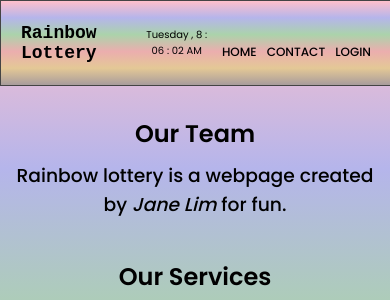
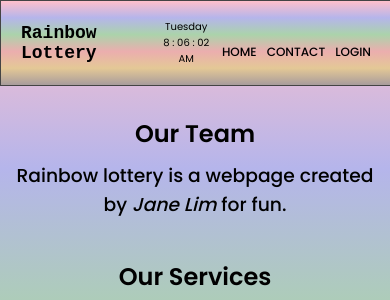
Before and after one commit to Janeleq/Rainbow-Lottery, a Flask app: page /about in a window 390 px wide. Shown: the top 300 px of the page. Run offline with Flask 2, Linux system fonts and the light colour scheme.

Commit message:
Home Changes

```diff
--- a/static/css/about.css
+++ b/static/css/about.css
@@ -162,6 +162,7 @@ h3 {
 @media screen and (max-width: 425px) {
     header h1 {
         font-size: 18px;
+        margin-right: 0;
     }
 
     header ul{
--- a/templates/about.html
+++ b/templates/about.html
@@ -14,8 +14,7 @@
   <header>
       <h1>Rainbow Lottery</h1>
       <div class="time">
-        <span id="day">00</span>
-        <span>,</span>
+        <span id="day">00</span><br>
         <span id="hours">00</span>
         <span>:</span>
         <span id="minutes">00</span>
```
